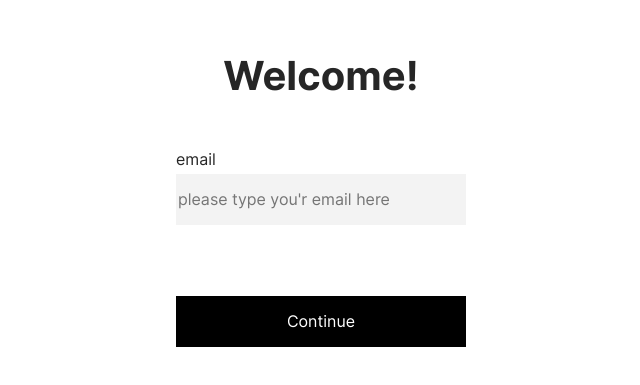
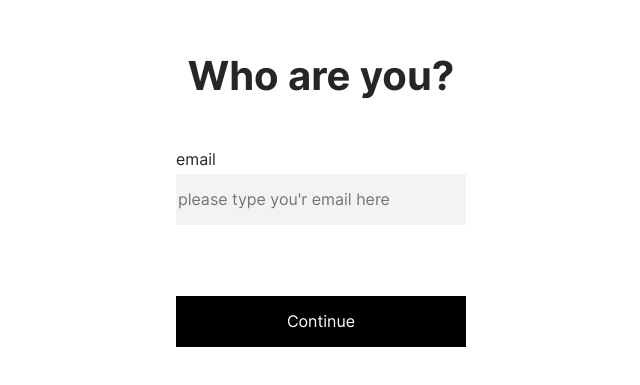
Before and after one commit to squeeze-sweet/frontend, a React (Create React App) app: page / in a window 1280 px wide. Shown: the part 201-586 px from the top of the page, without its empty margins (319-959 px from the left). Built offline with nearby package versions, Linux system fonts and the light colour scheme; a web font is replaced by a local one.

Commit message:
вынес LayoutPage в отдельный компонент

```diff
--- /dev/null
+++ b/src/components/templates/form-page/index.tsx
@@ -0,0 +1,20 @@
+import { FormEvent, ReactElement } from 'react';
+import { Button } from '../../../components/ui-elements/button';
+import styles from './page.module.scss';
+
+type Props = {
+  handleSubmit: (e: FormEvent) => void;
+  heading: string;
+  buttonText: string;
+  children: ReactElement;
+};
+
+export default function FormPage({ handleSubmit, heading, buttonText, children }: Props) {
+  return (
+    <form onSubmit={handleSubmit} className={styles.container}>
+      <h1>{heading}</h1>
+      {children}
+      <Button htmlType='submit'>{buttonText}</Button>
+    </form>
+  );
+}
--- /dev/null
+++ b/src/components/templates/form-page/page.module.scss
@@ -0,0 +1,20 @@
+@import '/src/styles/mixins.scss';
+
+.container {
+  width: 290px;
+  height: 100%;
+  margin: auto;
+  display: flex;
+  flex-direction: column;
+  align-items: center;
+  text-align: center;
+  justify-content: center;
+  gap: 50px;
+}
+
+.error {
+  color: red;
+  font-size: 12px;
+  line-height: 16px;
+  text-align: center;
+}
--- a/src/pages/emale-chosing/index.tsx
+++ b/src/pages/emale-chosing/index.tsx
@@ -1,11 +1,10 @@
 import { useStore } from '../../store';
-import { Button } from '../../components/ui-elements/button';
-import styles from './emale-chosing.module.scss';
 import { useState } from 'react';
-import { Link } from 'react-router-dom';
 import { useNavigate } from 'react-router-dom';
 import { Input } from '../../components/ui-elements/input';
 import { validateEmail } from './helpers';
+import LayoutPage from '../../components/templates/form-page';
+import styles from './emale-chosing.module.scss';
 
 export default function EmaleChosing() {
   const [localEmail, setLocalEmail] = useState('');
@@ -32,8 +31,7 @@ export default function EmaleChosing() {
   };
 
   return (
-    <form onSubmit={handleSubmit} className={styles.container}>
-      <h1>Welcome!</h1>
+    <LayoutPage handleSubmit={handleSubmit} heading='Who are you?' buttonText='Continue'>
       <Input
         id='email'
         placeholder="please type you'r email here"
@@ -41,7 +39,6 @@ export default function EmaleChosing() {
         onChange={handleEmailChange}
         error={errorMsg}
       />
-      <Button htmlType='submit'>Continue</Button>
-    </form>
+    </LayoutPage>
   );
 }
```
Also changed, not shown: .eslintrc.json.
